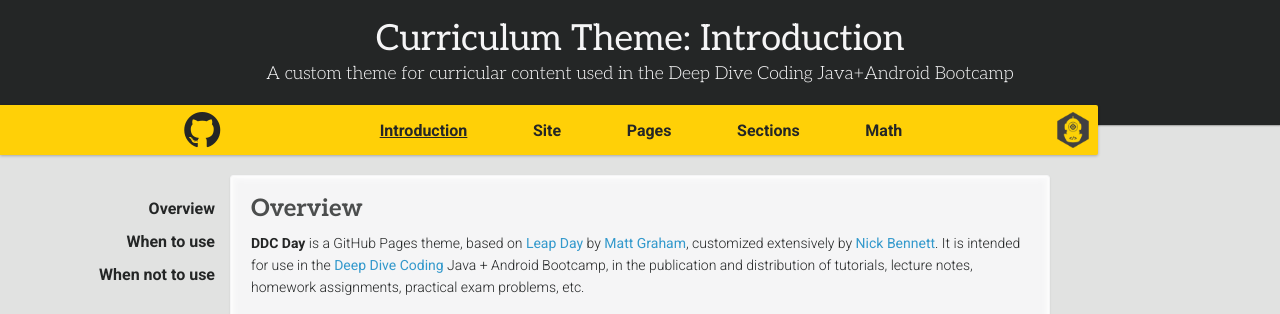
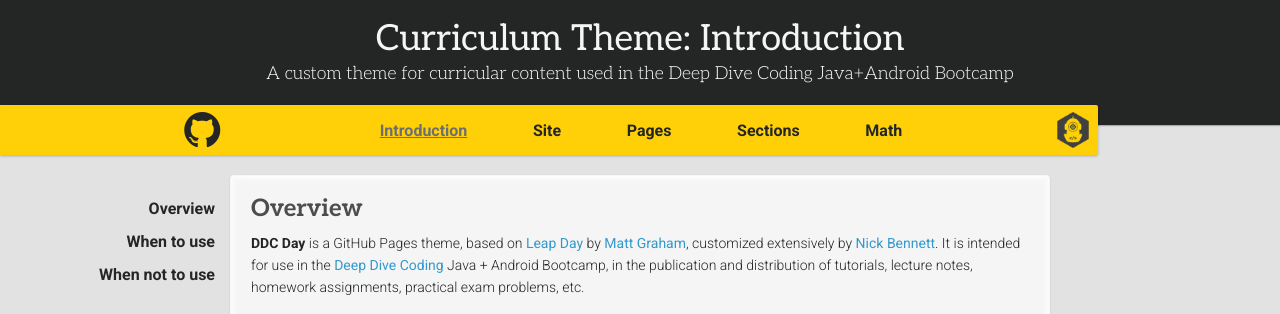
Before and after one commit to ddc-java/ddc-day, a Jekyll site: the page built from index.md, in a window 1280 px wide. Shown: the top 314 px of the page. Built offline with Jekyll 4.4.1, drawn with Linux system fonts in a browser that asks for light colours; nearby versions of some CDN libraries; some web fonts are replaced; our own code applies the rules of GitHub Pages for plain Markdown files; formulas are drawn with MathJax 3.

Commit message:
Disable navigator link to current page

```diff
--- a/_sass/ddc-day.scss
+++ b/_sass/ddc-day.scss
@@ -373,14 +373,9 @@
           }
 
           &:not([href]) {
-
+            color: #6c6f6f;
             text-decoration-line: underline;
             text-decoration-style: solid;
-
-            &:hover {
-              color: $base-dark-color;
-            }
-
           }
 
         }
```
